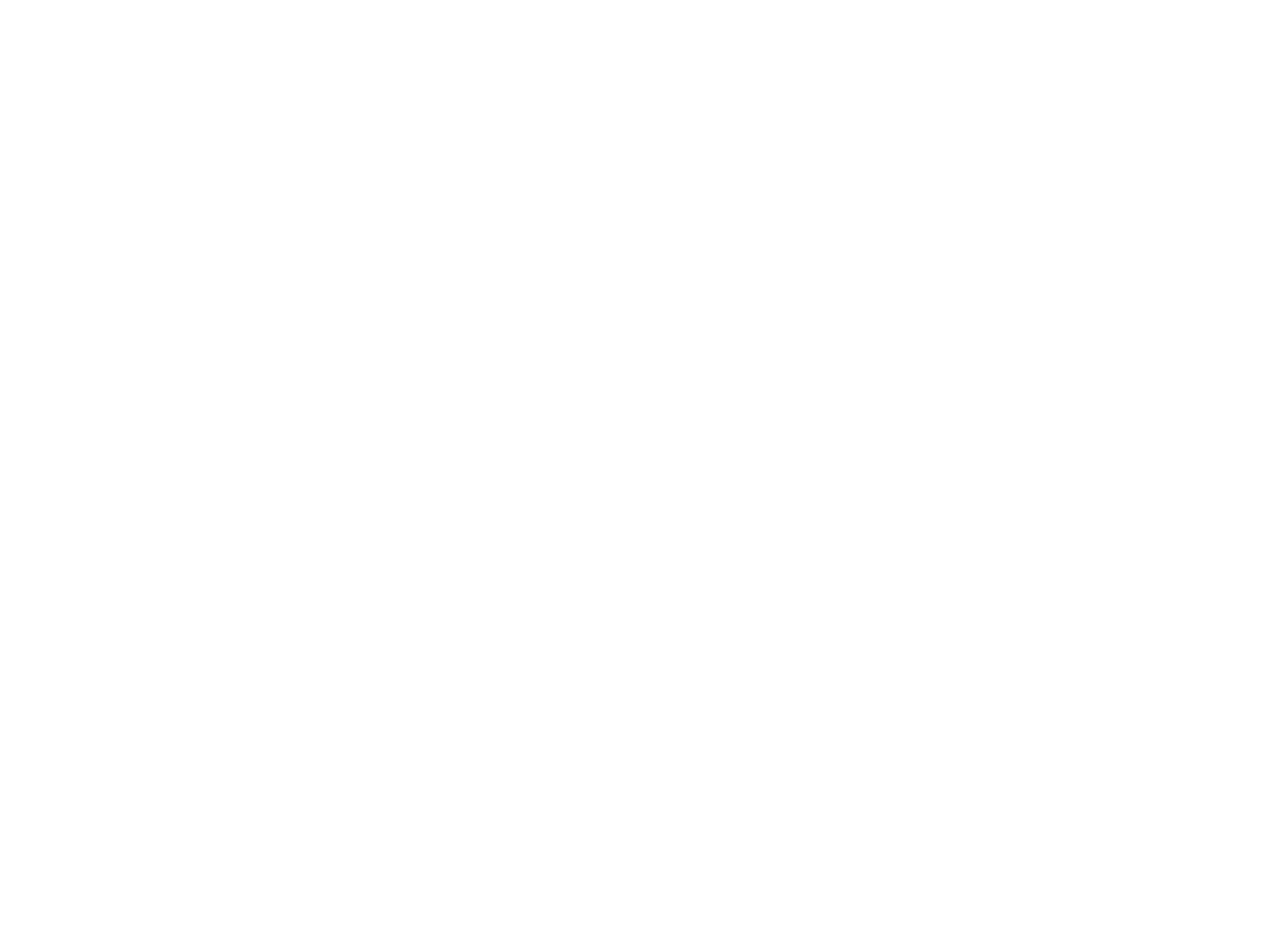
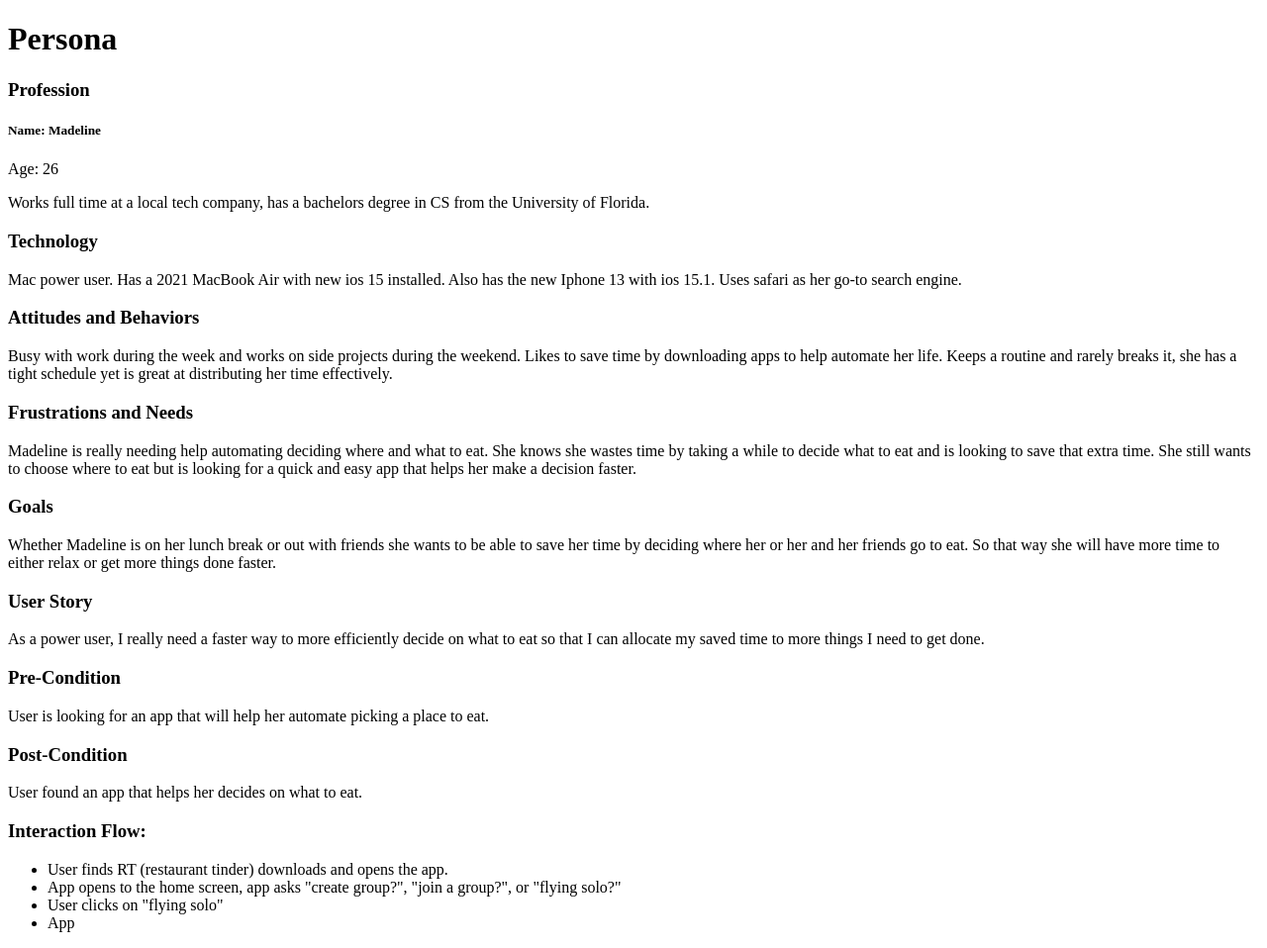
Before and after one commit to FoodFindOp/food-find-main, a plain HTML site: page documentation/power-user-persona.html in a window 1280 px wide. Shown: the whole page at 99% size. Before the commit the page ends 800 px from the top, so only its background shows below. Drawn offline with Linux system fonts and the light colour scheme.

Commit message:
just need to finish interaction flow

```diff
--- a/documentation/power-user-persona.html
+++ b/documentation/power-user-persona.html
@@ -6,6 +6,92 @@
     <title>Power User Persona</title>
 </head>
 <body>
+<h1>Persona</h1>
+<div>
+    <h3>Profession</h3> <h5>Name: Madeline</h5> <p>Age: 26</p>
+    <p>
+        Works full time at a local tech company, has a bachelors degree in CS from the University of Florida.
+    </p>
+</div>
+
+<div>
+    <h3>Technology</h3>
+    <p>
+        Mac power user. Has a 2021 MacBook Air with new ios 15 installed. Also has the new Iphone 13 with ios 15.1.
+        Uses safari as her go-to search engine.
+    </p>
+</div>
+
+<div>
+    <h3>Attitudes and Behaviors</h3>
+    <p>
+        Busy with work during the week and works on side projects during the weekend. Likes to save time by
+        downloading apps to help automate her life. Keeps a routine and rarely breaks it, she has a tight schedule
+        yet is great at distributing her time effectively.
+    </p>
+</div>
+
+<div>
+    <h3>Frustrations and Needs</h3>
+    <p>
+        Madeline is really needing help automating deciding where and what to eat. She knows she wastes time by
+        taking a while to decide what to eat and is looking to save that extra time. She still wants to choose
+        where to eat but is looking for a quick and easy app that helps her make a decision faster.
+    </p>
+</div>
+
+<div>
+    <h3>Goals</h3>
+    <p>
+        Whether Madeline is on her lunch break or out with friends she wants to be able to save her time by deciding
+        where her or her and her friends go to eat. So that way she will have more time to either relax or get
+        more things done faster.
+    </p>
+</div>
+
+<div>
+    <h3>User Story</h3>
+    <p>
+        As a power user, I really need a faster way to more efficiently decide on what to eat so that I can allocate
+        my saved time to more things I need to get done.
+    </p>
+</div>
+
+<div>
+    <h3>Pre-Condition</h3>
+    <p>
+        User is looking for an app that will help her automate picking a place to eat.
+    </p>
+</div>
+
+<div>
+    <h3>Post-Condition</h3>
+    <p>
+        User found an app that helps her decides on what to eat.
+    </p>
+</div>
+
+
+<div>
+    <h3>Interaction Flow:</h3>
+    <ul>
+        <li>User finds RT (restaurant tinder) downloads and opens the app.</li>
+        <li>App opens to the home screen, app asks "create group?", "join a group?", or "flying solo?" </li>
+        <li>User clicks on "flying solo"</li>
+        <li>App </li>
+    </ul>
+</div>
+
+
+
+
+
+
+
+
+
+
+
 
 
 </body>
```
